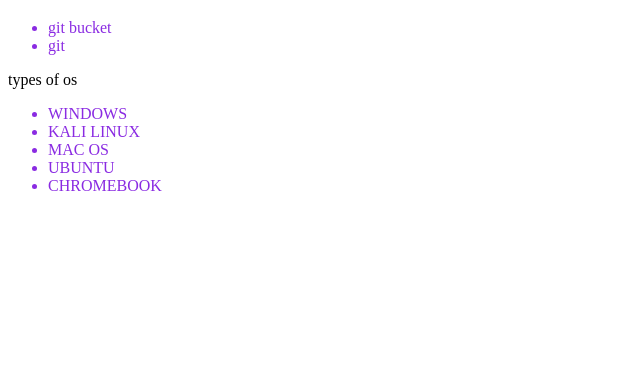
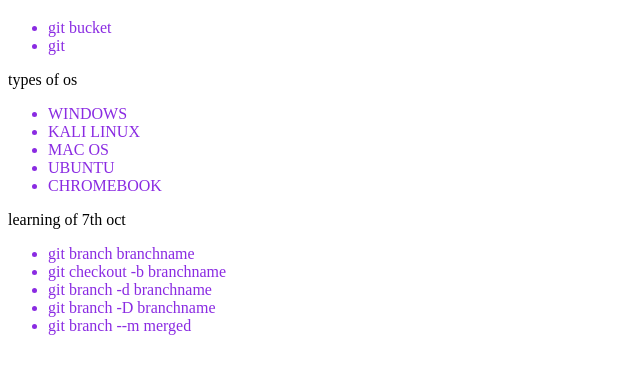
Before and after one commit to shankarjatin/brlgit, a plain HTML site: page index.html in a window 1280 px wide. Shown: the part 61-434 px from the top of the page, without its empty margins (0-640 px from the left). Drawn offline with Linux system fonts and the light colour scheme.

Commit message:
new features

```diff
--- a/index.html
+++ b/index.html
@@ -25,5 +25,13 @@
         <li>UBUNTU</li>
         <LI>CHROMEBOOK</LI>
     </ul>
+    learning of 7th oct
+    <ul>
+        <li>git branch branchname</li>
+        <li>git checkout -b branchname</li>
+        <li>git branch -d branchname</li>
+        <li>git branch -D branchname</li>
+        <li>git branch --m merged</li>
+    </ul>
 </body>
 </html>
```
